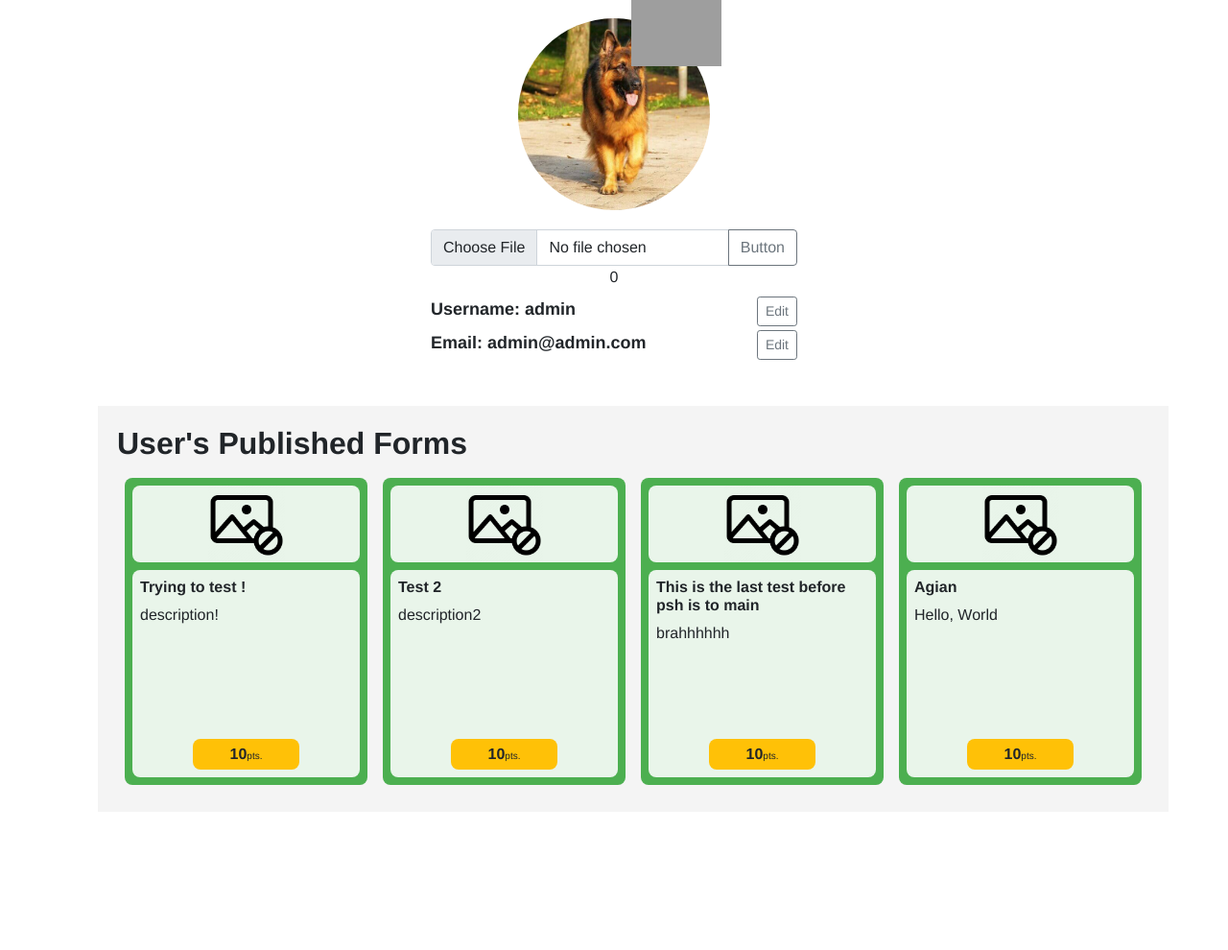
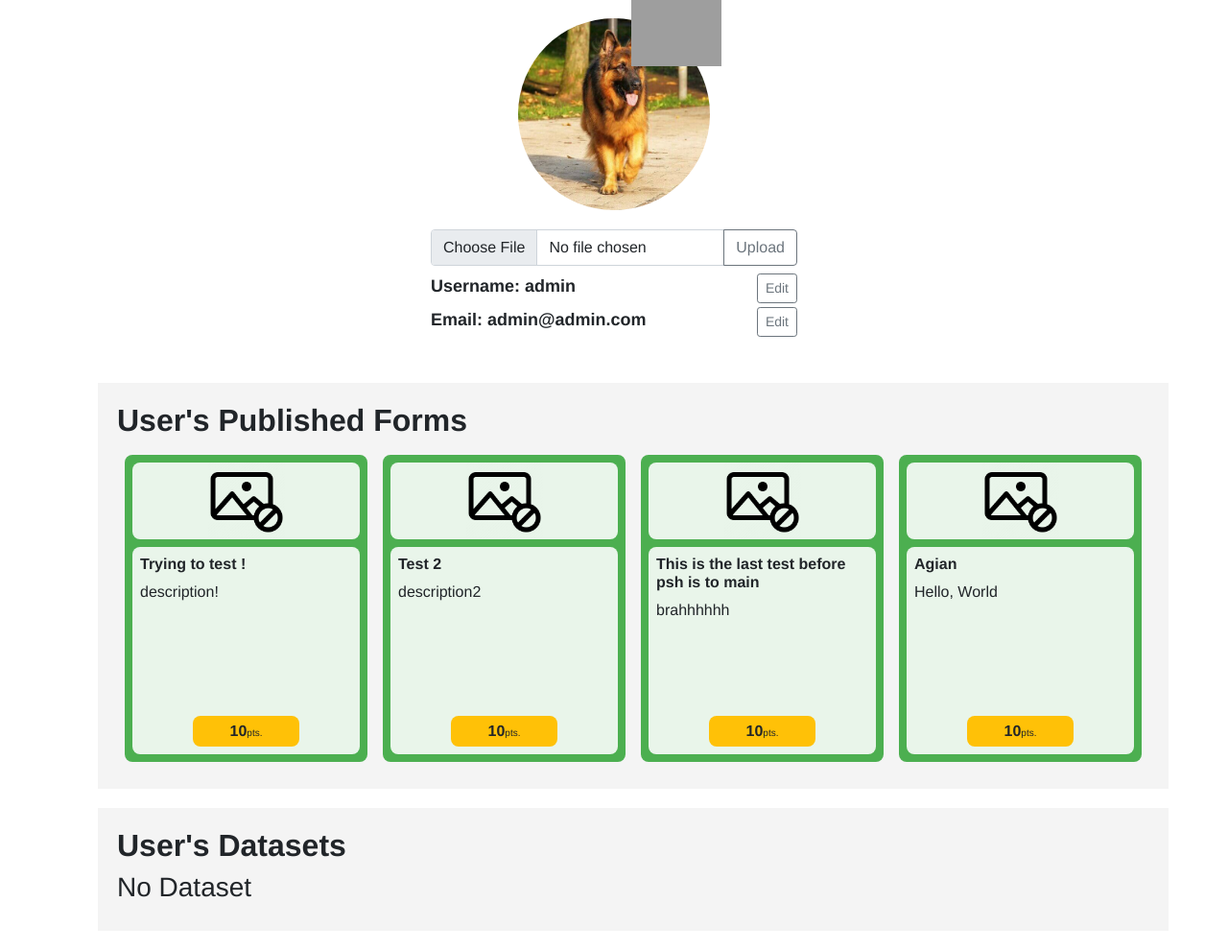
Before and after one commit to ChindanaiR/FormHubProject, a Django app: page /account/ in a window 1280 px wide. Shown: the part 286-1276 px from the top of the page at 96% size. Before the commit the page ends 1104 px from the top, so only its background shows below. Run offline with Django 5.2, Linux system fonts and the light colour scheme; a user stored in the database is signed in; data comes from the database, SQL or seed files in the repository; both versions use the stored data as it was after the commit; grey boxes are pictures that could not be loaded.

Commit message:
update user profile
- rank
- show dataset

```diff
--- a/templates/userprofile/index.html
+++ b/templates/userprofile/index.html
@@ -15,14 +15,13 @@
     <div class="container mb-5" id="user-prof">
         <!-- picture profile -->
         <div class="container" style="display: flex; flex-direction: column; align-items: center;">
-            <img style="height: 70px; width: auto;" src="https://icons.iconarchive.com/icons/iconarchive/badge-trophy/512/Badge-Trophy-Emerald-icon.png" alt="rank-pic" id="rank-pic">
+            <img style="height: 70px; width: auto;" src="{{ rank }}" alt="rank-pic" id="rank-pic">
             <img id="prof-pic" src="/{{userpic}}" >
 
             <div class="input-group">
                 <input type="file" class="form-control" id="fileupload" aria-describedby="inputGroupFileAddon04" aria-label="Upload">
-                <button class="btn btn-outline-secondary" type="button" id="inputGroupFileAddon04" onclick="uploadFile()">Button</button>
+                <button class="btn btn-outline-secondary" type="button" id="inputGroupFileAddon04" onclick="uploadFile()">Upload</button>
             </div>
-            <div>{{ num_responses }}</div>
         </div>
 
         <!-- username and email -->
@@ -64,6 +63,33 @@
             {% endfor %}
         </div>
     </div>
+
+    <!-- user's bought datasets -->
+    <div class="container" id="user-prof-forms">
+        <h2><strong>User's Datasets</strong></h2>
+        <div class="all-forms d-flex flex-row flex-wrap">
+            {% for dataset in user_datasets %}
+                <div class="form-card p-2 d-flex flex-column col-sm-6 col-md-4 col-lg-3" data-code="{{ form.id }}">
+                    <div class="form p-2 d-flex flex-column">
+                        <div class="img-container d-flex justify-content-center">
+                            <img src="{% static 'answering/imgs/no-pic.png' %}" alt="no-photo">
+                        </div>
+                        <div class="form-meta-data mt-2 p-2">
+                            <h6 class="form-name">{{ datset.form_name }}</h6>
+                            <div class="description">
+                                {{ dataset.description }}
+                            </div>
+                            <!-- <div class="bottom-section mt-auto p-1">
+                                <span class="point">{{ .form_point }}</span><span class="unit">pts.</span>
+                            </div> -->
+                        </div>
+                    </div>
+                </div>
+            {% empty %}
+                <h3>No Dataset</h3>
+            {% endfor %}
+        </div>
+    </div>
 </div>
 
 {% block extra_js %}
--- a/userprofile/views.py
+++ b/userprofile/views.py
@@ -13,16 +13,31 @@ from .models import *
 
 def index(request):
     user = User.objects.get(pk = request.user.id)
+
+    # User's created forms
     user_forms = Form.objects.filter(owner = user)
 
+    # Ranking
     responses = PointTransaction.objects.filter(user_id = user)
     num_responses = len(responses)
+
+    if num_responses >= 50:
+         rank = 'https://icons.iconarchive.com/icons/iconarchive/badge-trophy/256/Badge-Trophy-21-icon.png'
+    elif num_responses >= 25:
+         rank = 'https://icons.iconarchive.com/icons/iconarchive/badge-trophy/256/Badge-Trophy-Diamond-4-icon.png'
+    else:
+         rank = 'https://icons.iconarchive.com/icons/iconarchive/badge-trophy/256/Badge-Trophy-Rubin-2-icon.png'
+
+    # Bought Datasets
+    user_datasets = PointTransaction.objects.filter(user_id=user, point__lt = 0)
 
     return render(request, "userprofile/index.html",
                   {"id":user.id,
                    "userpic":user.profile_img,
                    "user_forms":user_forms,
-                   "num_responses": num_responses})
+                   "rank": rank,
+                   "user_datasets": user_datasets}
+                   )
 
 
 # API
```
Also changed, not shown: db.sqlite3, static/userprofile/imgs/2_admin_o1hbVvt.jpg (added).
